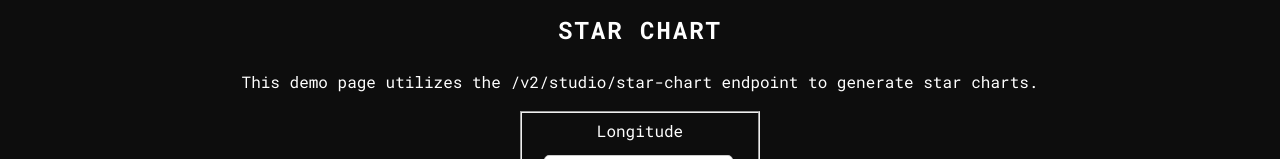
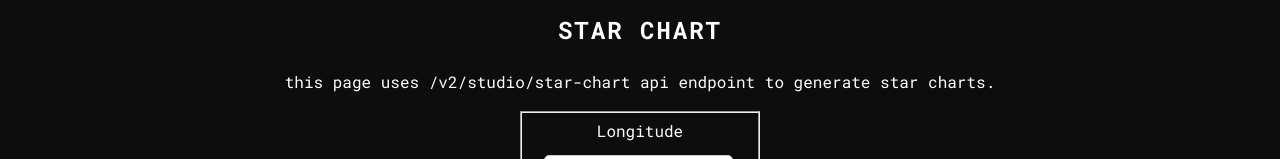
Before and after one commit to archy-calzbioh/star_gazer_frontend, a React (Create React App) app: page / in a window 1280 px wide. Shown: the part 601-760 px from the top of the page. Built offline with nearby package versions, Linux system fonts and the light colour scheme; no server answers.

Commit message:
tying to get this to work

```diff
--- a/src/ConsetellationLookup.js
+++ b/src/ConsetellationLookup.js
@@ -168,7 +168,7 @@ const StarChart = () => {
         <div className="column column-25">
           <h3>Star Chart</h3>
           <p>
-            This demo page utilizes the /v2/studio/star-chart endpoint to generate star charts.
+            this page uses /v2/studio/star-chart api endpoint to generate star charts.
           </p>
           <form>
             <fieldset>
```
